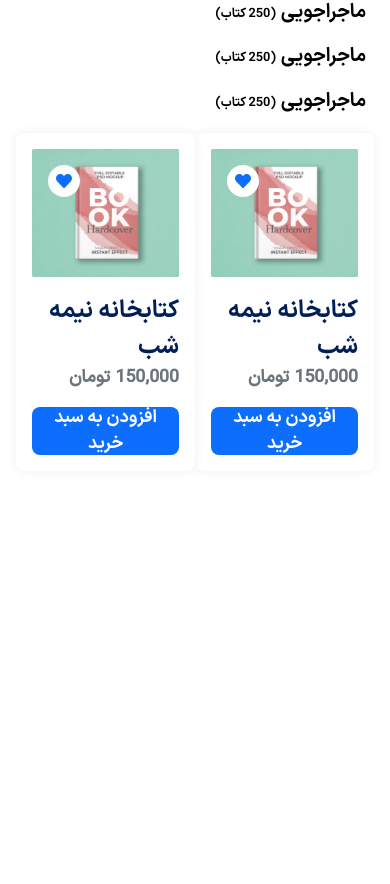
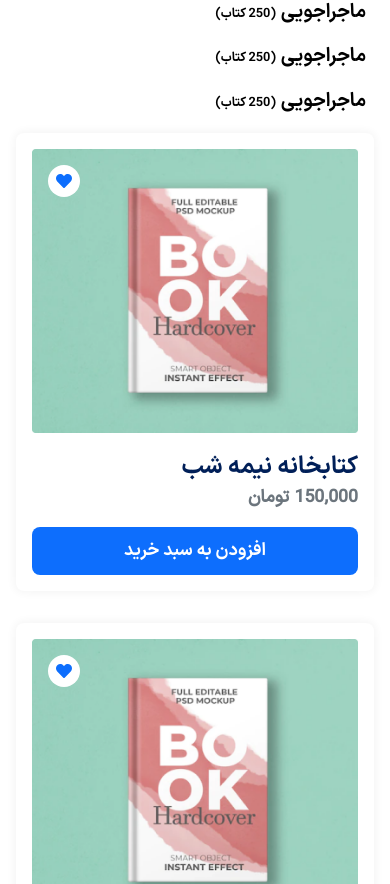
Before and after one commit to mohammadmehdidalvandii/bookBar-store, a React (Vite) app: page / in a window 390 px wide. Shown: the part 935-1819 px from the top of the page. Before the commit the page ends 1526 px from the top, so only its background shows below. Built offline with nearby package versions, Linux system fonts and the light colour scheme.

Commit message:
created section showcase

```diff
--- a/src/style/responsive.css
+++ b/src/style/responsive.css
@@ -48,7 +48,11 @@
 .banner_text{
     font-size: 0.9rem;
 }
+.showcase_wrapper{
+    flex-direction: column;
+}
     /* Home */
+
 }
 @media only screen and (max-width: 576px) {
     .containers{
```
